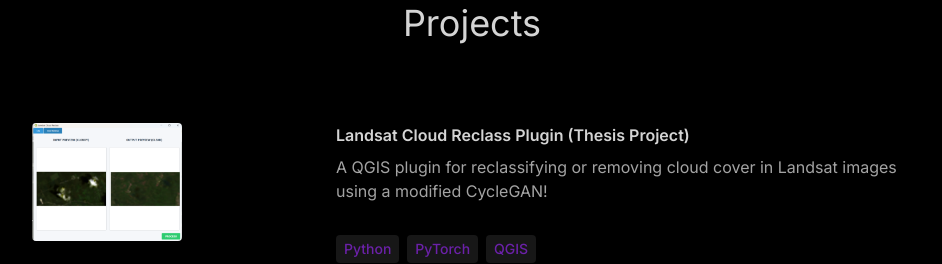
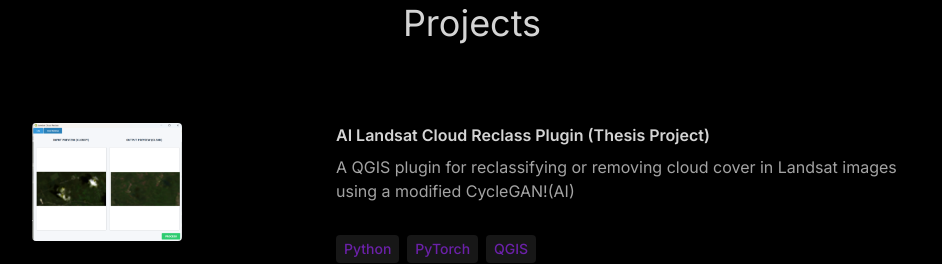
Before and after one commit to jesson20/personal-portfolio, a React (Vite) app: page / in a window 1280 px wide. Shown: the part 2560-2824 px from the top of the page, without its empty margins (168-1110 px from the left). Built offline with nearby package versions, Linux system fonts and the light colour scheme.

Commit message:
Update index.js

```diff
--- a/src/constants/index.js
+++ b/src/constants/index.js
@@ -22,9 +22,9 @@
 
 export const PROJECTS = [
   {
-    title: "Landsat Cloud Reclass Plugin (Thesis Project)",
+    title: " AI Landsat Cloud Reclass Plugin (Thesis Project)",
     image: project1,
-    description: "A QGIS plugin for reclassifying or removing cloud cover in Landsat images using a modified CycleGAN!",
+    description: "A QGIS plugin for reclassifying or removing cloud cover in Landsat images using a modified CycleGAN!(AI)",
     technologies: ["Python", "PyTorch", "QGIS"],
     link:"https://docs.google.com/document/d/1XnmEMbv6JrleEyYs1ygPfwa-bxnqsr59cwCT0K5o3PQ/edit?usp=sharing",
   },
```
